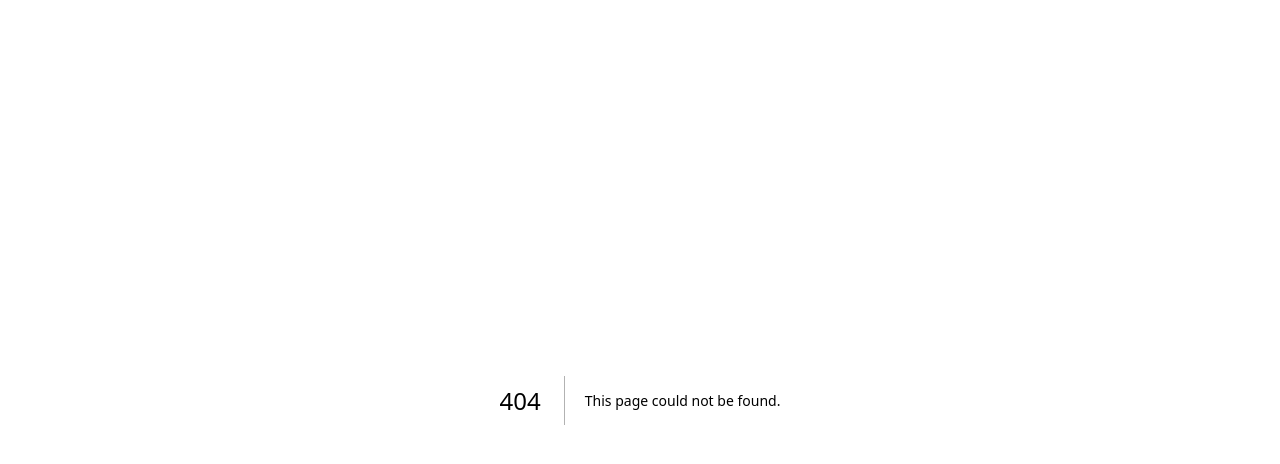
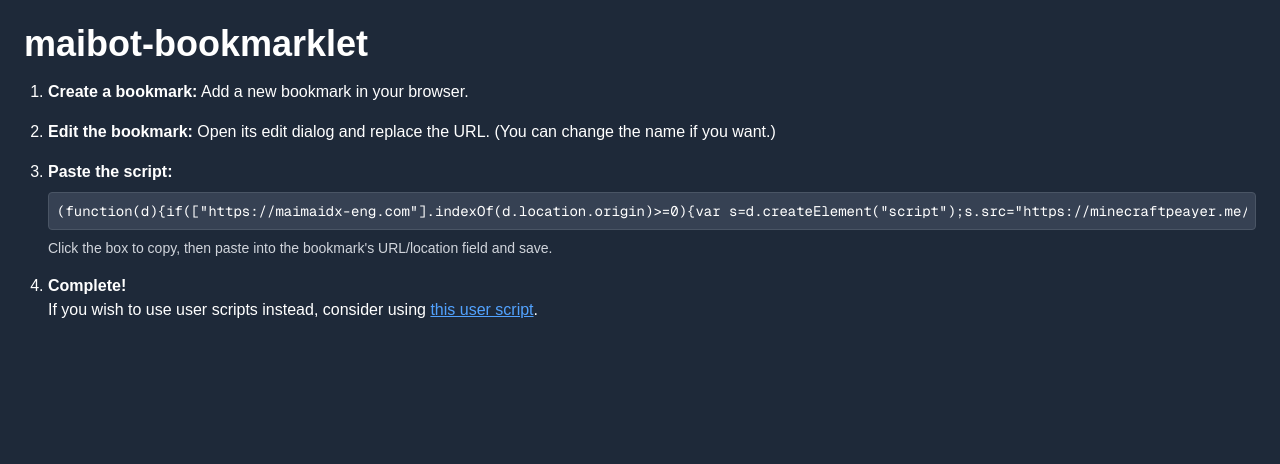
Before and after one commit to MinecraftPEayer/maitools-json-to-rating-chart, a Next.js app: page /bookmarklet in a window 1280 px wide. Before the commit this address had no page. Shown: the top 464 px of the page. Built offline with nearby package versions, Linux system fonts and the light colour scheme.

Commit message:
Add BookmarkletPage component and page wrapper

```diff
--- /dev/null
+++ b/src/app/bookmarklet/BookmarkletPage.tsx
@@ -0,0 +1,69 @@
+'use client';
+
+import React, { useState } from "react";
+
+
+const BookmarkletPage = () => {
+    const bookmarklet = `(function(d){if(["https://maimaidx-eng.com"].indexOf(d.location.origin)>=0){var s=d.createElement("script");s.src="https://minecraftpeayer.me/maibot-bookmarklet/main.bundle.js?t="+Math.floor(Date.now()/60000);d.body.append(s);}})(document)`;
+    const [copied, setCopied] = useState(false);
+
+    const copyToClipboard = async () => {
+        try {
+            await navigator.clipboard.writeText(bookmarklet);
+            setCopied(true);
+            setTimeout(() => setCopied(false), 2000);
+        } catch {
+            // ignore
+        }
+    };
+
+    return <div className="bg-gray-800 w-screen h-screen p-6 text-white">
+        <h1 className="text-4xl font-bold mb-4">maibot-bookmarklet</h1>
+
+        <ol className="list-decimal ml-6 space-y-4">
+            <li>
+                <strong>Create a bookmark:</strong> Add a new bookmark in your browser.
+            </li>
+            <li>
+                <strong>Edit the bookmark:</strong> Open its edit dialog and replace the URL. (You can change the name if you want.)
+            </li>
+            <li>
+                <strong>Paste the script:</strong>
+                <div className="mt-2 flex flex-col sm:flex-row sm:items-center sm:space-x-3">
+                    <input
+                        readOnly
+                        value={bookmarklet}
+                        onClick={copyToClipboard}
+                        className="flex-1 bg-gray-700 text-sm p-2 rounded border border-gray-600 cursor-pointer font-mono"
+                        aria-label="bookmarklet"
+                        title="Click to copy bookmarklet"
+                    />
+                </div>
+
+                <p className="text-sm text-gray-300 mt-2">{copied ? (
+                    <div className="mt-2 text-green-300 font-medium">
+                        Copied!
+                    </div>
+                ) : <p>Click the box to copy, then paste into the bookmark's URL/location field and save.</p>}</p>
+            </li>
+            <li>
+                <strong>Complete!</strong>
+            </li>
+        </ol>
+
+        <ol className="list-decimal ml-6 space-y-4">
+            If you wish to use user scripts instead, consider using{" "}
+            <a
+                href="https://github.com/MinecraftPEayer/maibot-bookmarklet/raw/main/scripts/script.user.js"
+                className="text-blue-400 underline"
+                target="_blank"
+                rel="noopener noreferrer"
+            >
+                this user script
+            </a>
+            .
+        </ol>
+    </div>;
+}
+
+export default BookmarkletPage;
--- /dev/null
+++ b/src/app/bookmarklet/page.tsx
@@ -0,0 +1,11 @@
+import BookmarkletPage from "./BookmarkletPage"
+
+export const metadata = {
+    title: 'maibot-bookmarklet',
+};
+
+const Page = () => {
+    return <BookmarkletPage />;
+}
+
+export default Page;
```
